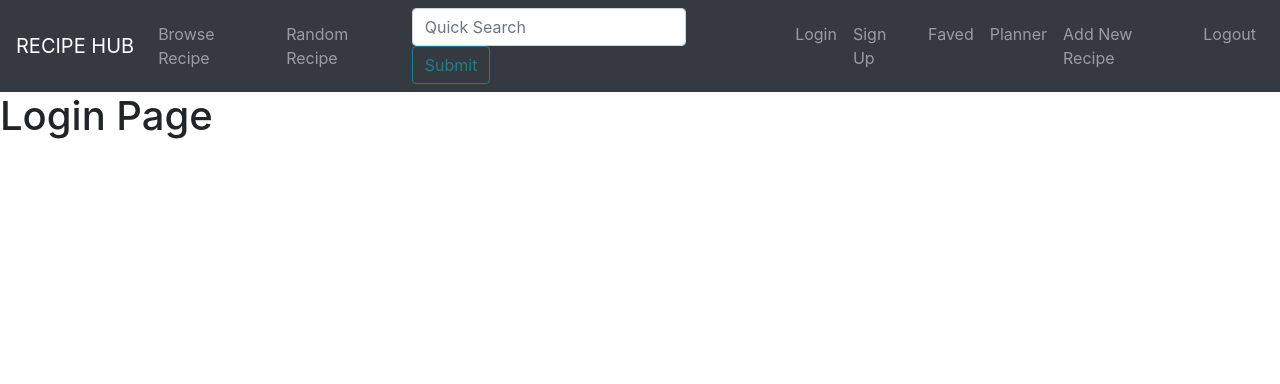
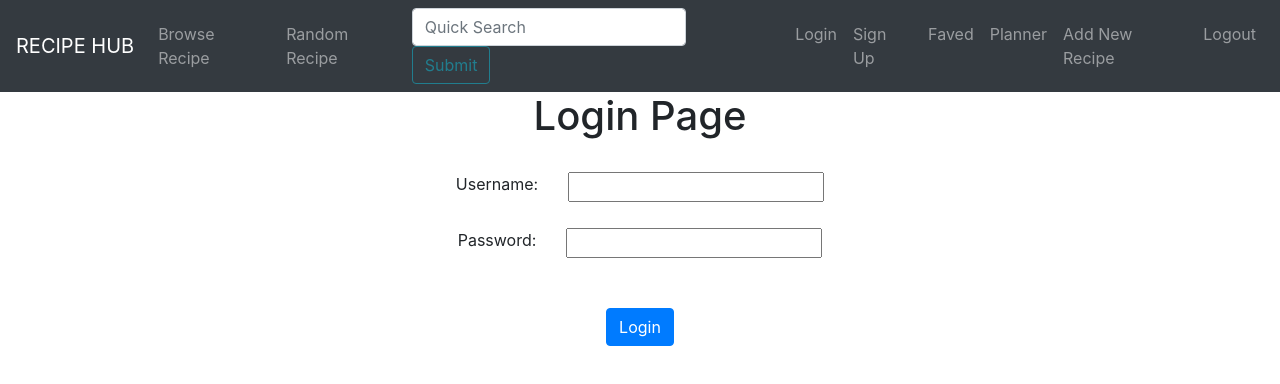
Before and after one commit to kalyak/Recipe-Hub, a React (Create React App) app in the folder client/: page /login in a window 1280 px wide. Shown: the top 384 px of the page. Built offline with nearby package versions, Linux system fonts and the light colour scheme.

Commit message:
Linked up login page to axios call. configured proxy to port 4000.

```diff
--- a/client/package.json
+++ b/client/package.json
@@ -21,6 +21,7 @@
     "test": "react-scripts test",
     "eject": "react-scripts eject"
   },
+  "proxy": "http://localhost:4000",
   "eslintConfig": {
     "extends": [
       "react-app",
--- a/client/src/components/pages/LoginPage.js
+++ b/client/src/components/pages/LoginPage.js
@@ -1,5 +1,109 @@
-const LoginPage = () => {
-  return <h1>Login Page</h1>;
+import axios from "axios";
+import { useState } from "react";
+import { Button, Col, Container, Row } from "react-bootstrap";
+import { Redirect } from "react-router-dom";
+
+const LoginPage = ({ setLoggedIn }) => {
+  const [formData, setFormData] = useState({
+    username: "",
+    password: "",
+  });
+  const [isLogin, setIsLogin] = useState(false);
+  const [resError, setResError] = useState({
+    username: "",
+    password: "",
+  });
+
+  const handleSubmit = (event) => {
+    event.preventDefault();
+    // console.log(formData);
+
+    axios
+      .post("/sessions", formData)
+      .then((response) => {
+        // console.log(response);
+        setIsLogin(true);
+        setLoggedIn(true);
+      })
+      .catch((error) => {
+        // console.log(error.response.data);
+        setResError((state) => {
+          return { ...state, ...error.response.data };
+        });
+      });
+  };
+
+  if (isLogin) {
+    return <Redirect to='/' />;
+  }
+
+  const handleChange = (event) => {
+    setFormData((state) => {
+      return { ...state, [event.target.name]: event.target.value };
+    });
+    setResError({
+      username: "",
+      password: "",
+    });
+  };
+
+  return (
+    <Container>
+      <Row className='justify-content-md-center'>
+        <h1>Login Page</h1>
+      </Row>
+      <br />
+      <form
+        onSubmit={(event) => {
+          handleSubmit(event);
+        }}
+      >
+        <Row className='justify-content-md-center'>
+          <Col sm='auto'>
+            <label>Username: </label>
+          </Col>
+          <Col sm='auto'>
+            <input
+              type='text'
+              name='username'
+              id='username'
+              required
+              value={formData.username}
+              onChange={handleChange}
+            />
+          </Col>
+        </Row>
+        <Row className='justify-content-md-center'>
+          <span style={{ color: "red" }}> {resError.username} </span>
+        </Row>
+        <br />
+        <Row className='justify-content-md-center'>
+          <Col sm='auto'>
+            <label>Password: </label>
+          </Col>
+          <Col sm='auto'>
+            <input
+              type='password'
+              name='password'
+              id='password'
+              required
+              value={formData.password}
+              onChange={handleChange}
+            />
+          </Col>
+        </Row>
+        <Row className='justify-content-md-center'>
+          <span style={{ color: "red" }}> {resError.password} </span>
+        </Row>
+
+        <br />
+        <br />
+        <Row className='justify-content-md-center'>
+          <Button type='submit'>Login</Button>
+        </Row>
+      </form>
+    </Container>
+  );
 };
 
 export default LoginPage;
--- a/client/src/components/pages/SearchBar.js
+++ b/client/src/components/pages/SearchBar.js
@@ -14,22 +14,22 @@ const SearchBar = () => {
   return (
     <Form
       inline
-      method="GET"
+      method='GET'
       action={`/search/all/${keyword}`}
       //   onSubmit={(e) => handleSubmit(e)}
     >
       <FormControl
-        type="text"
-        placeholder="Quick Search"
-        className=" mr-sm-4"
+        type='text'
+        placeholder='Quick Search'
+        className=' mr-sm-4'
         value={keyword}
         onChange={(e) => handleChange(e)}
       />
       <Button
-        type="submit"
-        variant="outline-info"
+        type='submit'
+        variant='outline-info'
         disabled={keyword === "" ? true : false}
-        onclick={() => {
+        onClick={() => {
           setKeyword("");
         }}
       >
```
Also changed, not shown: 1 other file (tests, documents, lock files or other folders).
